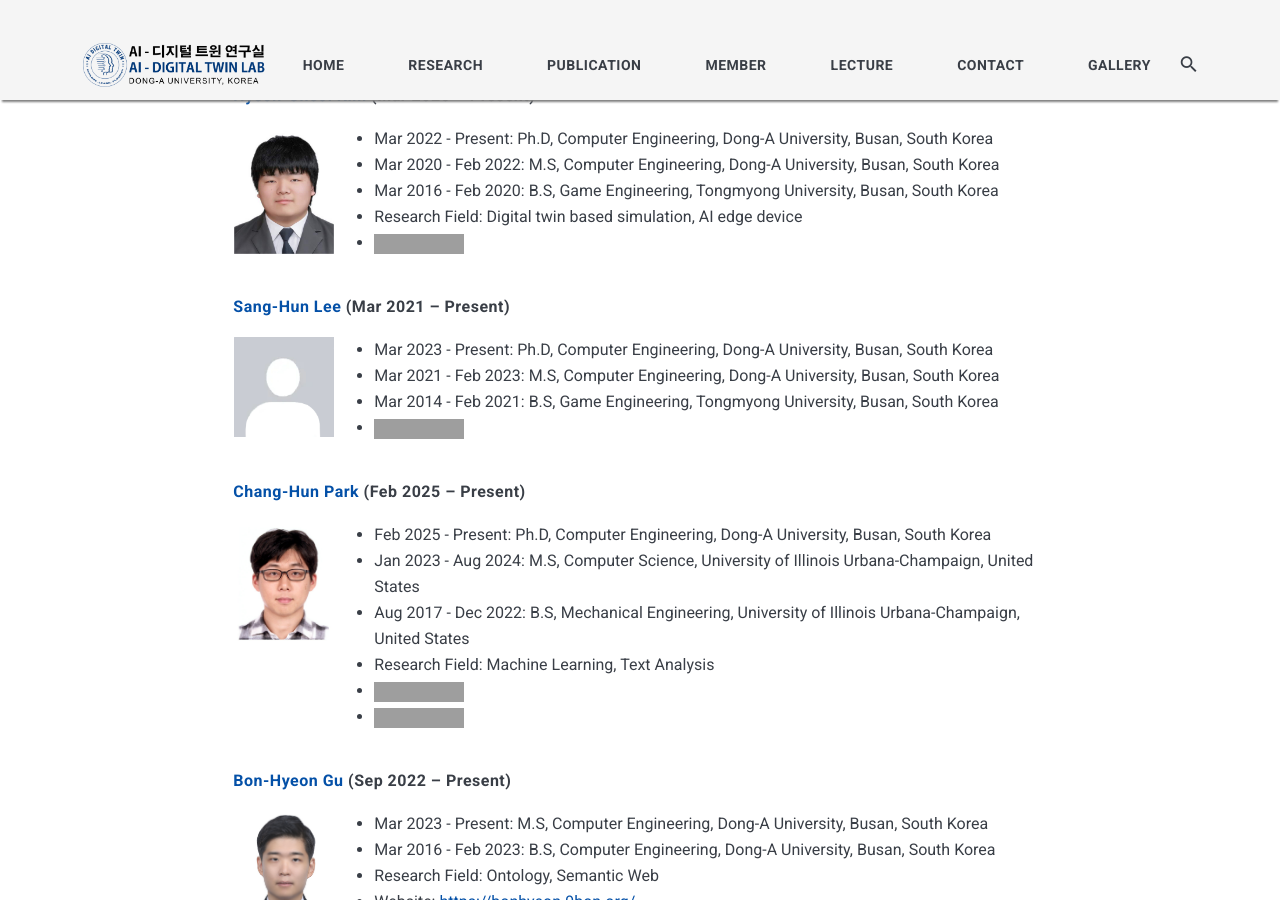
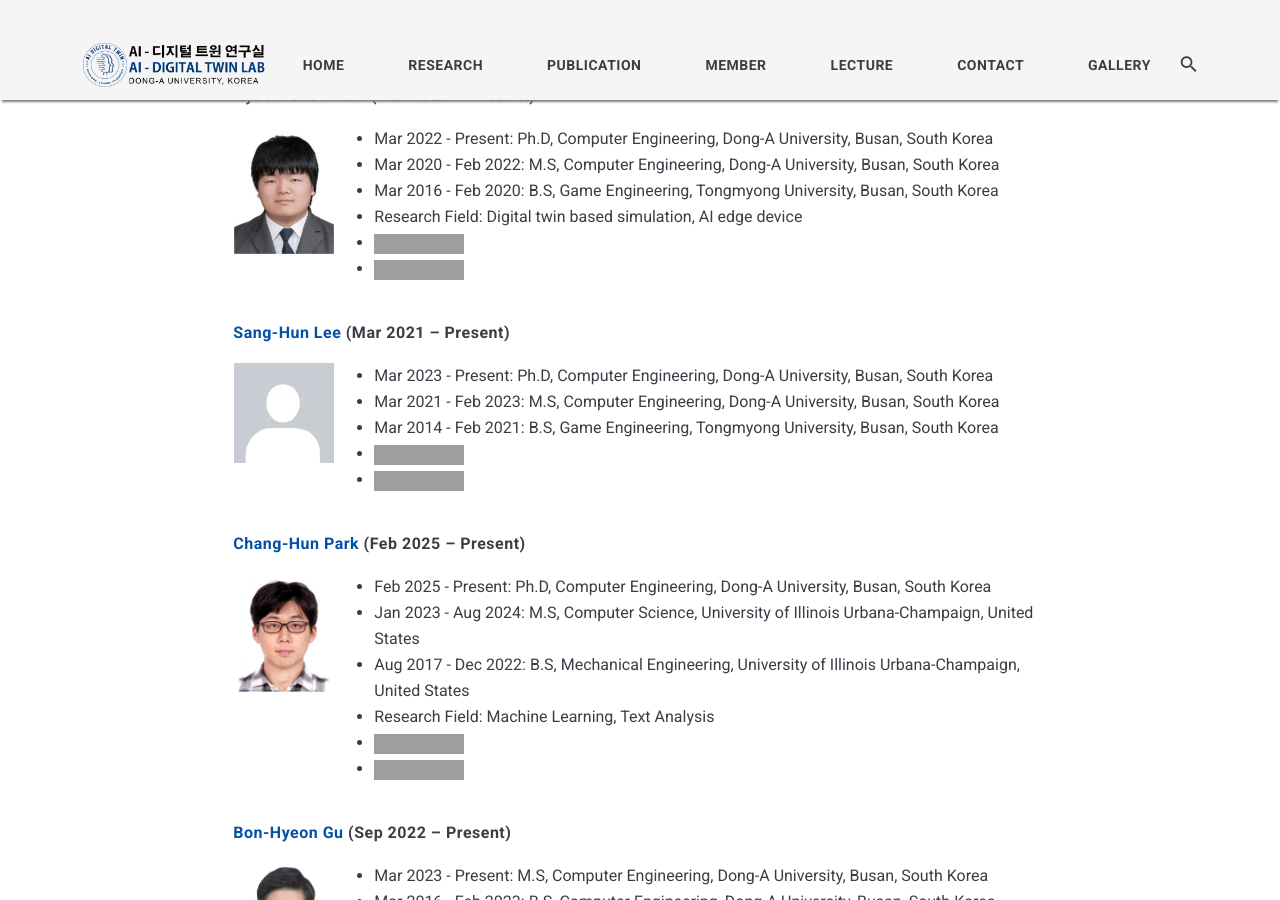
Before and after one commit to AIDTLab-DAU/AIDTLab-DAU.github.io, a Jekyll site: the page built from _pages/1-member.md, in a window 1280 px wide and 900 px high, scrolled down 2576 px. Built offline with Jekyll 4.4.1, drawn with Linux system fonts in a browser that asks for light colours; nearby versions of some CDN libraries; grey boxes are pictures that could not be loaded.

Commit message:
updated github for member

```diff
--- a/_pages/1-member.md
+++ b/_pages/1-member.md
@@ -93,6 +93,9 @@
 				<li> Mar 2020 - Feb 2022: M.S, Computer Engineering, Dong-A University, Busan, South Korea</li>
 				<li> Mar 2016 - Feb 2020: B.S, Game Engineering, Tongmyong University, Busan, South Korea</li>
 				<li> Research Field: Digital twin based simulation, AI edge device</li>
+				<li><a href="https://github.com/AINukeHere">
+	<img alt="Static Badge" src="https://img.shields.io/badge/GitHub-grey?style=flat-square&logo=github">
+</a></li>
 				<li><a href="mailto:hckim0xdc@gmail.com">
 	<img alt="Static Badge" src="https://img.shields.io/badge/hckim0xdc@gmail.com-%23003879?style=flat&logo=maildotcom&logoColor=%23003879&labelColor=C0C0C0">
 </a></li>
@@ -111,6 +114,9 @@
 				<li> Mar 2023 - Present: Ph.D, Computer Engineering, Dong-A University, Busan, South Korea</li>
 				<li> Mar 2021 - Feb 2023: M.S, Computer Engineering, Dong-A University, Busan, South Korea</li>
 				<li> Mar 2014 - Feb 2021: B.S, Game Engineering, Tongmyong University, Busan, South Korea</li>
+				<li><a href="https://github.com/monochromatics">
+	<img alt="Static Badge" src="https://img.shields.io/badge/GitHub-grey?style=flat-square&logo=github">
+</a></li>
 				<li><a href="mailto:abc@dau.ac.kr">
 	<img alt="Static Badge" src="https://img.shields.io/badge/abc@dau.ac.kr-%23003879?style=flat&logo=maildotcom&logoColor=%23003879&labelColor=C0C0C0">
 </a></li>
@@ -152,6 +158,9 @@
 				<li> Mar 2016 - Feb 2023: B.S, Computer Engineering, Dong-A University, Busan, South Korea</li>
 				<li> Research Field: Ontology, Semantic Web</li>
 				<li> Website: <a href = " https://bonhyeon.9bon.org/"> https://bonhyeon.9bon.org/</a></li>
+				<li><a href="https://github.com/BonhyeonGu">
+	<img alt="Static Badge" src="https://img.shields.io/badge/GitHub-grey?style=flat-square&logo=github">
+</a></li>
 				<li> <a href="mailto:bonhyeon.gu@9bon.org">
 	<img alt="Static Badge" src="https://img.shields.io/badge/bonhyeon.gu@9bon.org-%23003879?style=flat&logo=maildotcom&logoColor=%23003879&labelColor=C0C0C0">
 </a></li>
```
